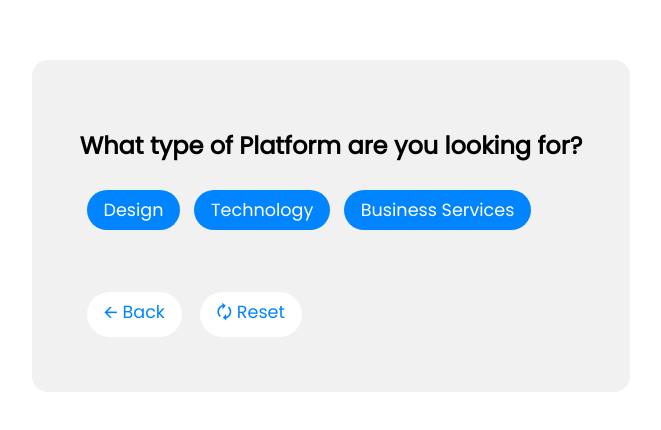
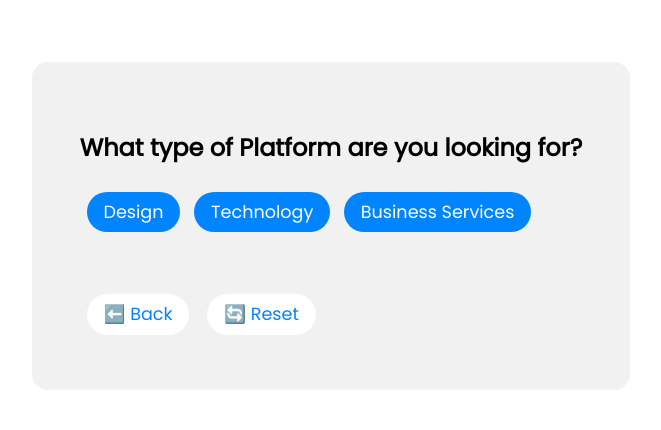
Before and after one commit to rakibul-me/decision-tree1, a plain HTML site: page index.html in a window 1280 px wide. Shown: the part 174-604 px from the top of the page, without its empty margins (309-970 px from the left). Drawn offline with Linux system fonts and the light colour scheme.

Commit message:
Changed emojis

```diff
--- a/index.html
+++ b/index.html
@@ -114,8 +114,8 @@
                 <button onclick="chooseOnWork()">A contest where you set a price and ask for proposal</button>
             </div>
         </div>
-        <button onclick="back()">&#129128;&nbsp;Back</button>
-        <button onclick="reset()">&#128472;&nbsp;Reset</button>
+        <button onclick="back()">⬅️&nbsp;Back</button>
+        <button onclick="reset()">🔄&nbsp;Reset</button>
     </div>
     <script>
         var elem1 = document.getElementsByClassName("first-ques")[0];
```
